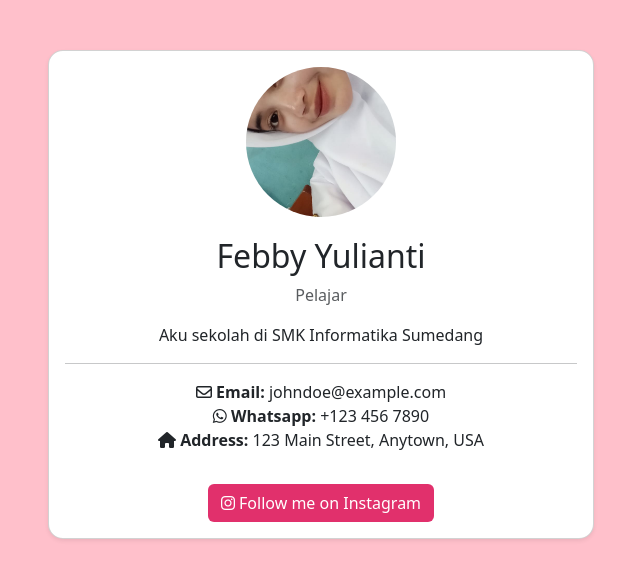
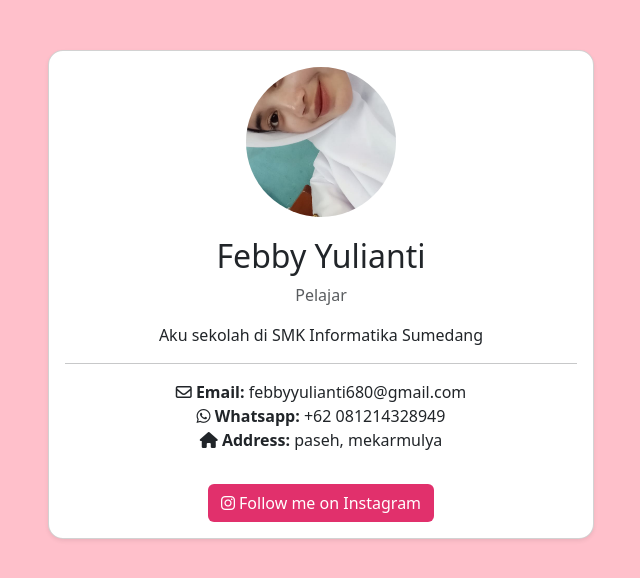
Before and after one commit to RakaGanteng27/ta_febby_x4, a plain HTML site: page index.html in a window 1280 px wide. Shown: the whole page, without its empty margins (319-959 px from the left). Drawn offline with nearby package versions, Linux system fonts and the light colour scheme.

Commit message:
Update index.html

```diff
--- a/index.html
+++ b/index.html
@@ -21,9 +21,9 @@
                         </p>
                         <hr>
                         <ul class="list-unstyled">
-                            <li><i class="fa-regular fa-envelope"></i> <strong>Email:</strong> johndoe@example.com</li>
-                            <li><i class="fa-brands fa-whatsapp"></i> <strong>Whatsapp:</strong> +123 456 7890</li>
-                            <li><i class="fa-solid fa-house"></i> <strong>Address:</strong> 123 Main Street, Anytown, USA</li>
+                            <li><i class="fa-regular fa-envelope"></i> <strong>Email:</strong> febbyyulianti680@gmail.com</li>
+                            <li><i class="fa-brands fa-whatsapp"></i> <strong>Whatsapp:</strong> +62 081214328949</li>
+                            <li><i class="fa-solid fa-house"></i> <strong>Address:</strong> paseh, mekarmulya</li>
                         </ul>
                         <a href="https://www.instagram.com/hiiebby_/profilecard/?igsh=a3U0NjlqMDlzNDc0" target="_blank" class="btn btn-instagram mt-3">
                             <i class="fab fa-instagram"></i> Follow me on Instagram
```
